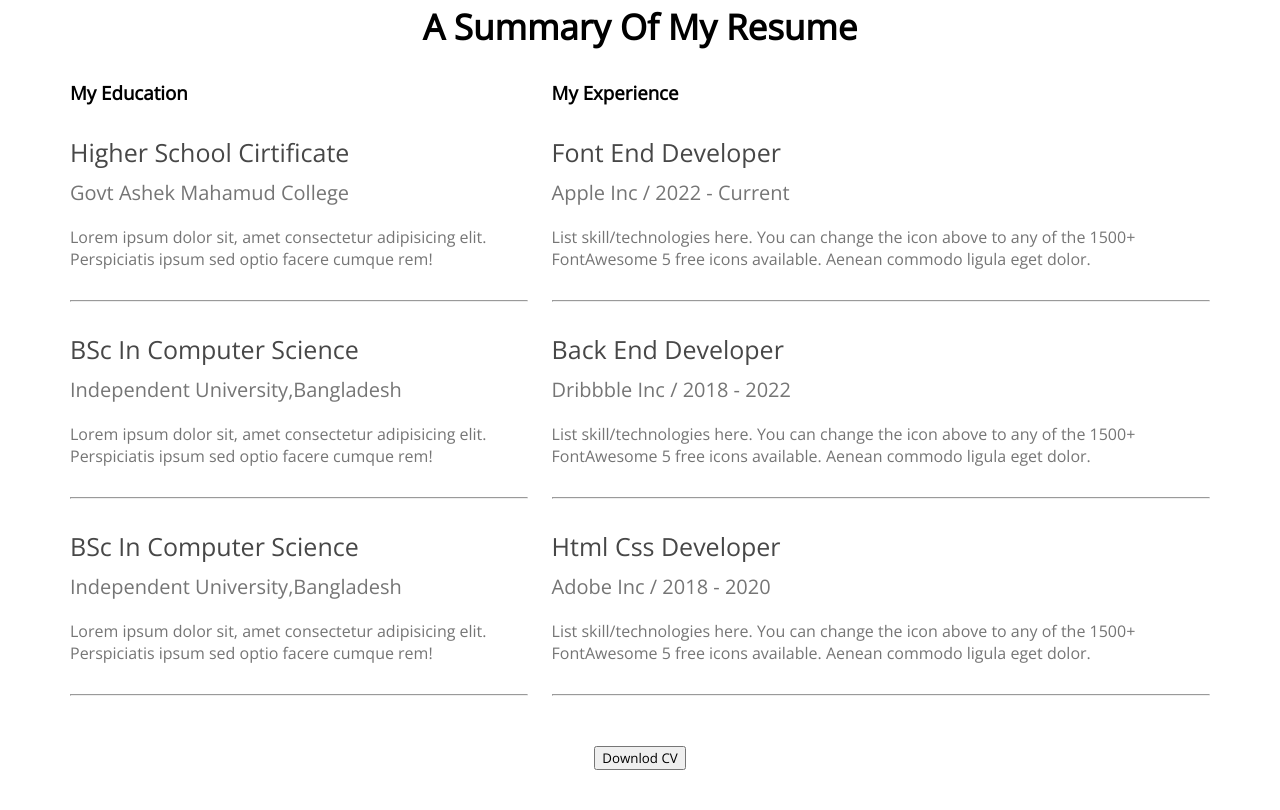
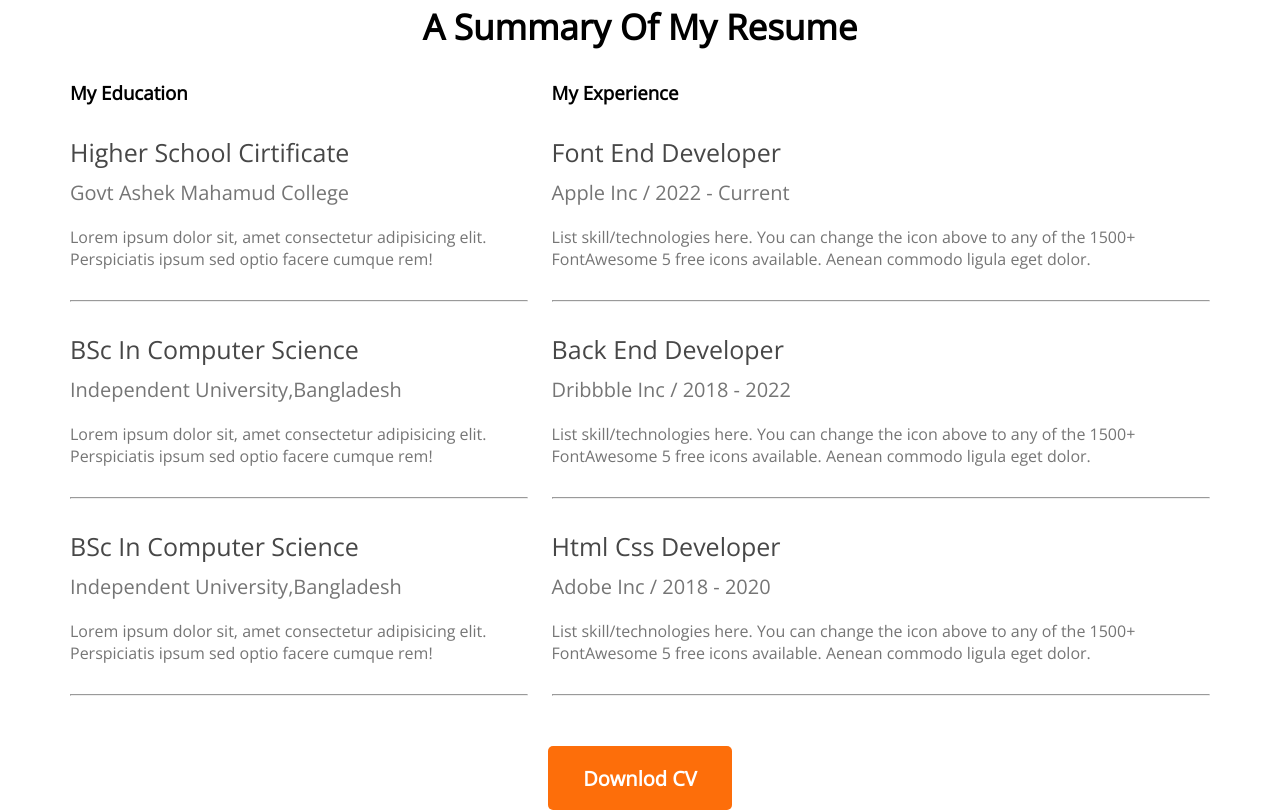
Before and after one commit to miraz-alvee/developer-protfolio.io, a plain HTML site: page index.html in a window 1280 px wide. Shown: the part 1802-2612 px from the top of the page. Before the commit the page ends 2572 px from the top, so only its background shows below. Drawn offline with nearby package versions, Linux system fonts and the light colour scheme.

```diff
--- a/index.html
+++ b/index.html
@@ -130,7 +130,7 @@
             </div>
 
             <div class="resume_button">
-                <button class="button-Primary">Downlod CV</button>
+                <button class="button-primary">Downlod CV</button>
             </div>
         </section>
     </main>
```
